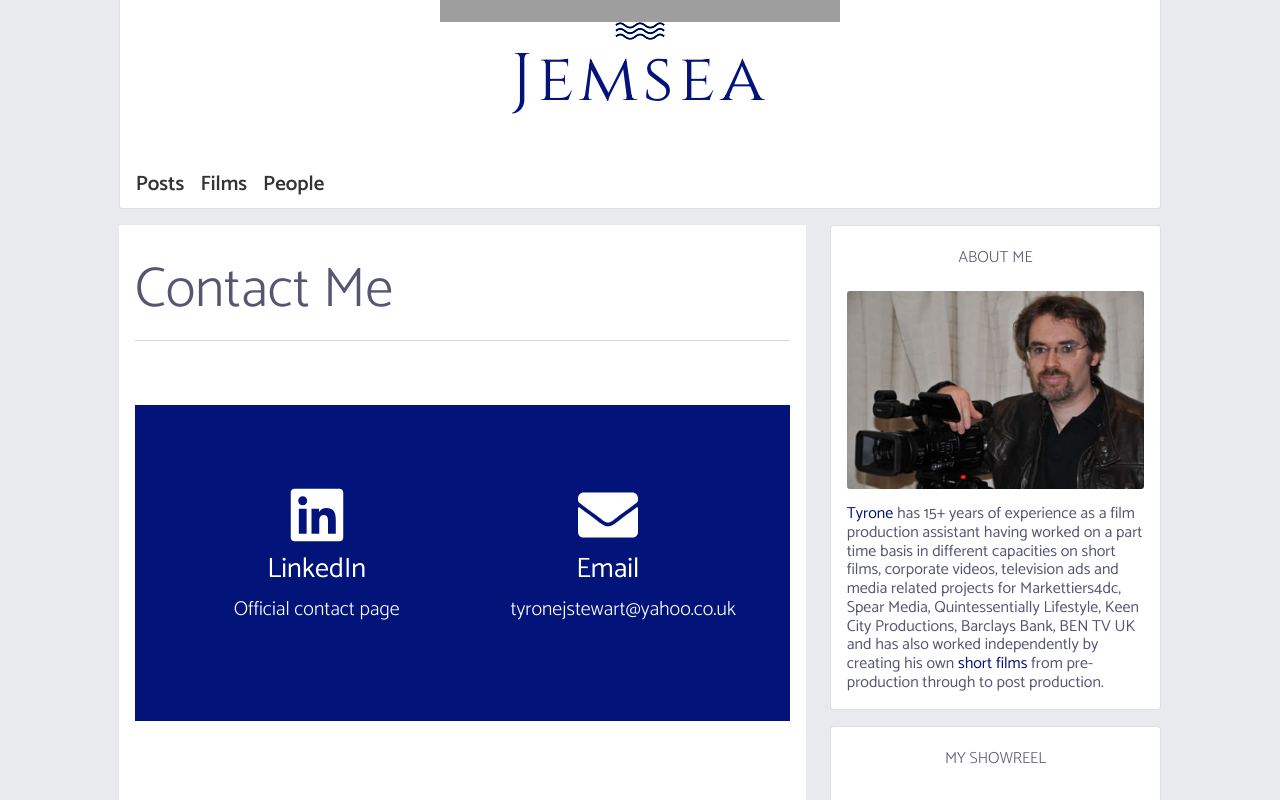
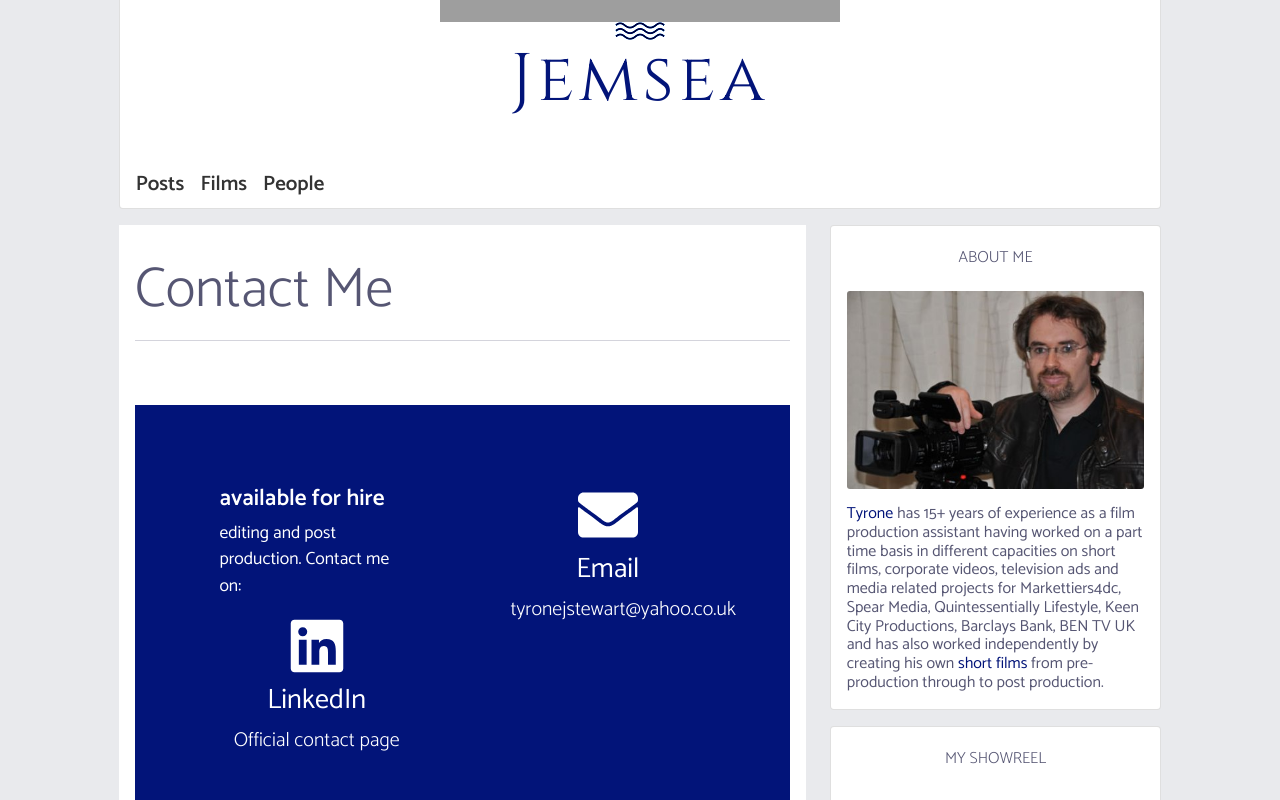
Before and after one commit to johnclamy/nextjs-blog, a Next.js app: page /contact in a window 1280 px wide. Shown: the part 415-1215 px from the top of the page. Built offline with nearby package versions, Linux system fonts and the light colour scheme; grey boxes are pictures that could not be loaded.

Commit message:
remove header

```diff
--- a/pages/contact.js
+++ b/pages/contact.js
@@ -23,6 +23,10 @@ export default function Contact() {
             </Row>
             <Row className='contact-page-links'>
               <Col md={12} lg={4}>
+                <header>
+                  <h2>available for hire</h2>
+                  <p>editing and post production. Contact me on:</p>
+                </header>
                 <section classsName='contact-page-links-item'>
                   <a className='text-white' href={LINKED_IN}>
                     <div className='mb-2 text-center'>
```
